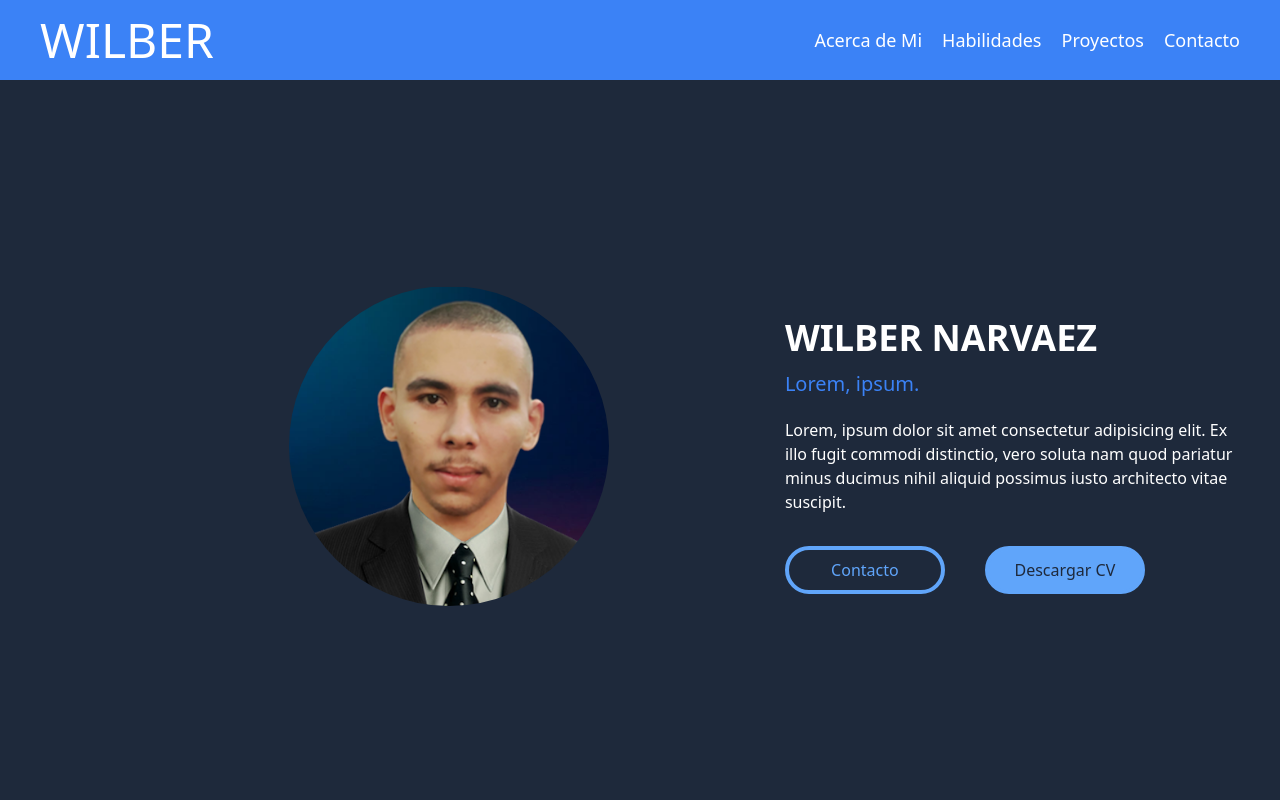
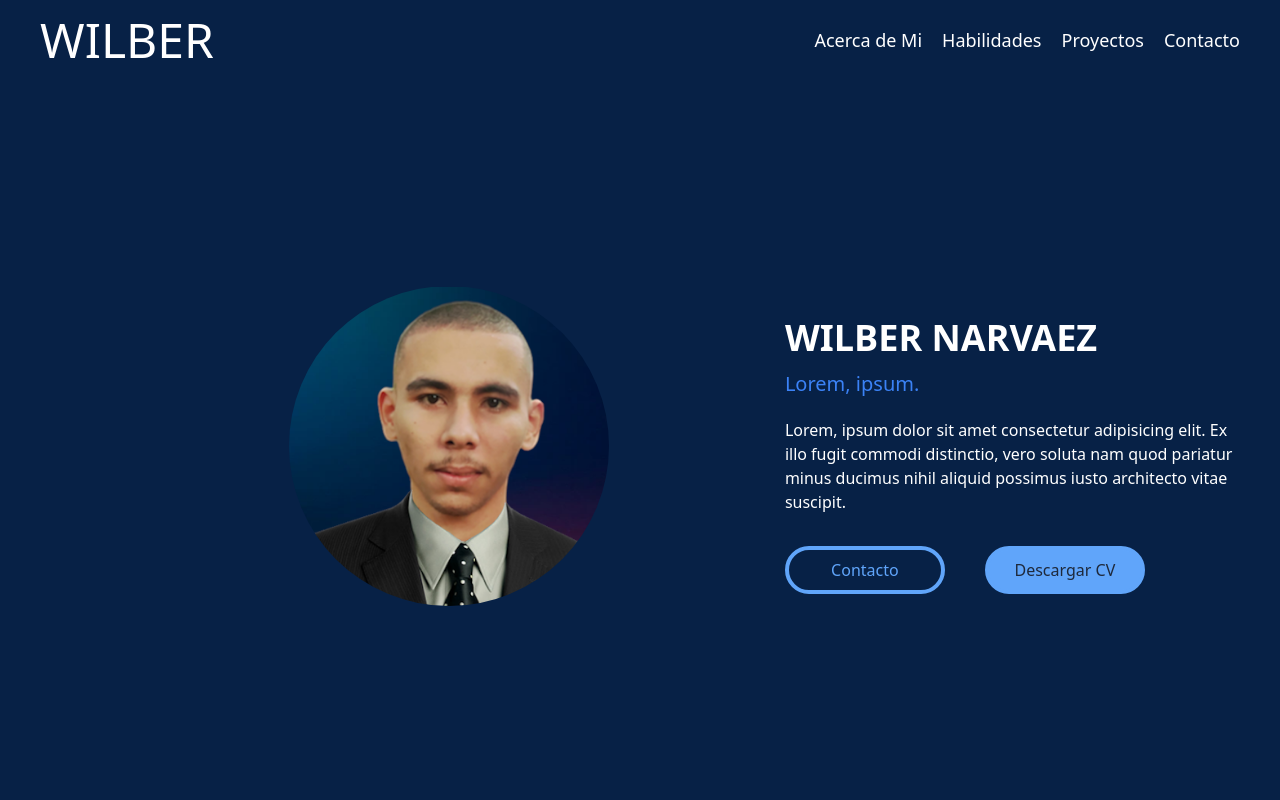
Before and after one commit to wilbernp/my-portfolio, a React (Vite) app: page / in a window 1280 px wide. Shown: the top 800 px of the page. Built offline with nearby package versions, Linux system fonts and the light colour scheme.

Commit message:
add background color

```diff
--- a/src/index.css
+++ b/src/index.css
@@ -5,7 +5,7 @@
 
 @layer base {
     body {
-        @apply bg-slate-800 px-container pb-container
+        @apply bg-[#072146] px-container pb-container
     }
 }
 
@@ -20,4 +20,5 @@
     .h-100vh {
         height: calc(100vh - theme("height.nav"));
     }
+
 }
--- a/src/sections/Navbar/Navbar.tsx
+++ b/src/sections/Navbar/Navbar.tsx
@@ -8,7 +8,7 @@ export default function Navbar() {
     const [isOpen, setisOpen] = useState(false);
     return (
         <nav>
-            <div className="flex justify-between items-center w-full left-0 top-0 h-nav fixed z-50 bg-blue-500 px-8 md:px-container">
+            <div className="flex justify-between items-center w-full left-0 top-0 h-nav fixed z-50 bg-[#072146] px-8 md:px-container">
                 <a href="#">
                     <h1 className="text-white text-5xl">WILBER</h1>
                 </a>
```
